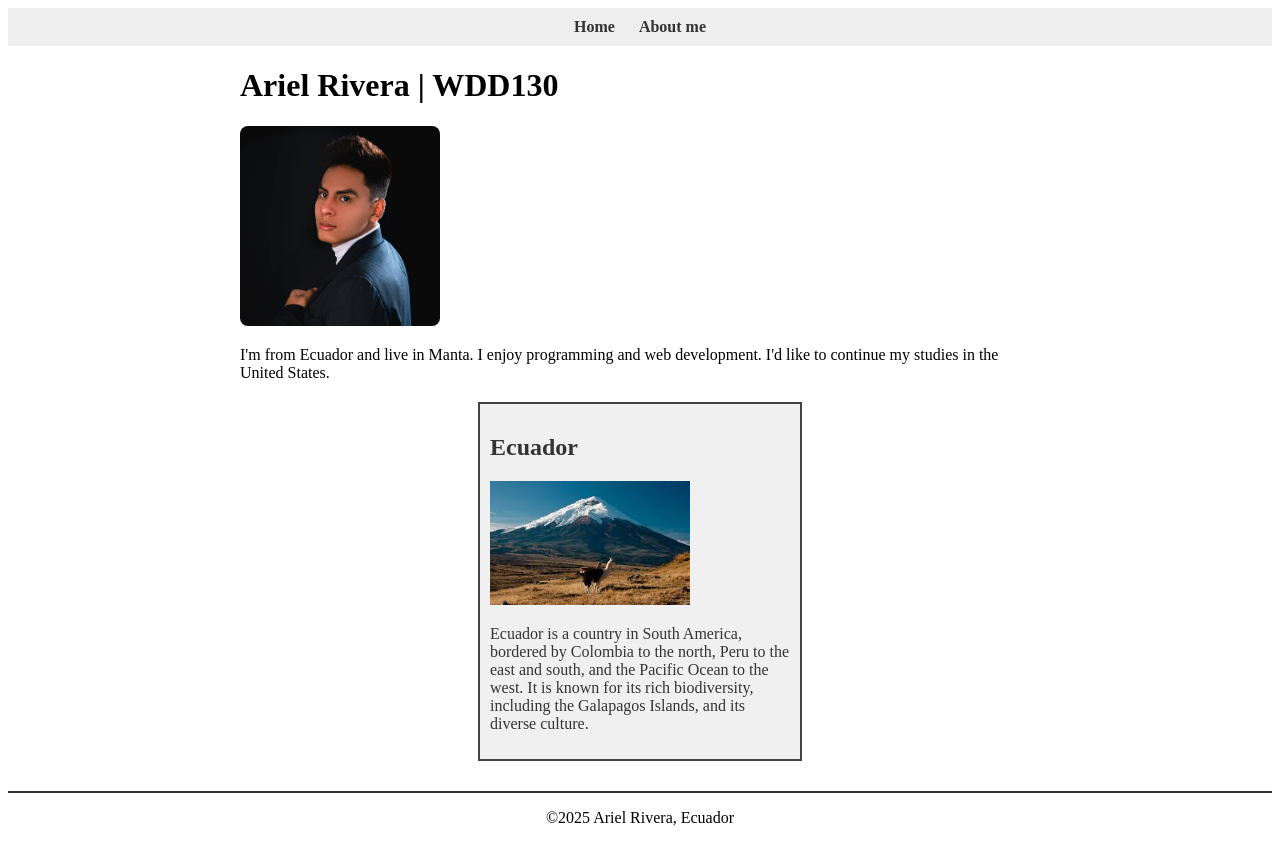
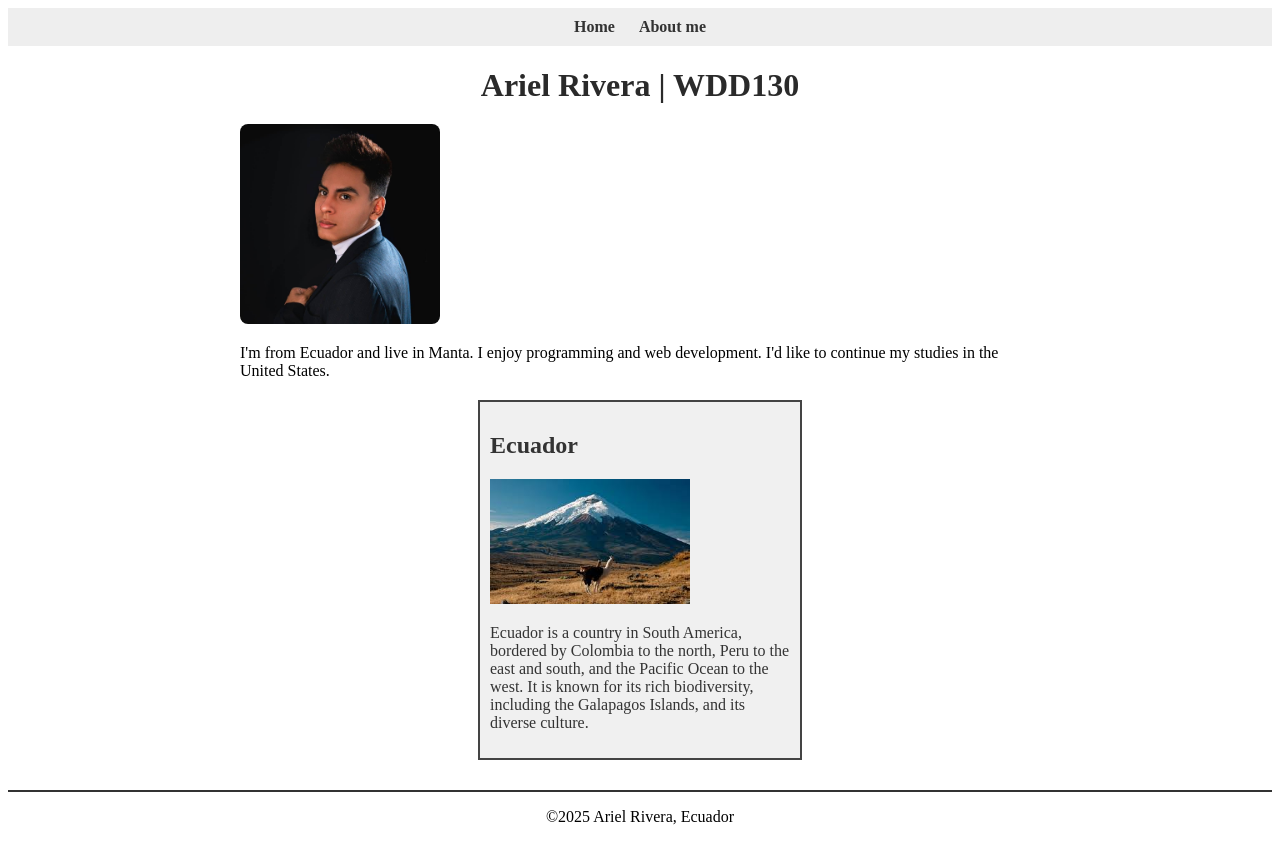
Before and after one commit to Ariel-2525/wdd130, a plain HTML site: page index.html in a window 1280 px wide. Drawn offline with Linux system fonts and the light colour scheme.

Commit message:
Add files via upload

```diff
--- a/style.css
+++ b/style.css
@@ -6,6 +6,12 @@ aside{
     background-color: #f0f0f0;
     color: #333;
 
+}
+h1{
+    font-size: 2em;
+    color: #2a2a2a;
+    text-align: center;
+    margin-bottom: 20px;
 }
 aside img{
     width: 200px;
```
